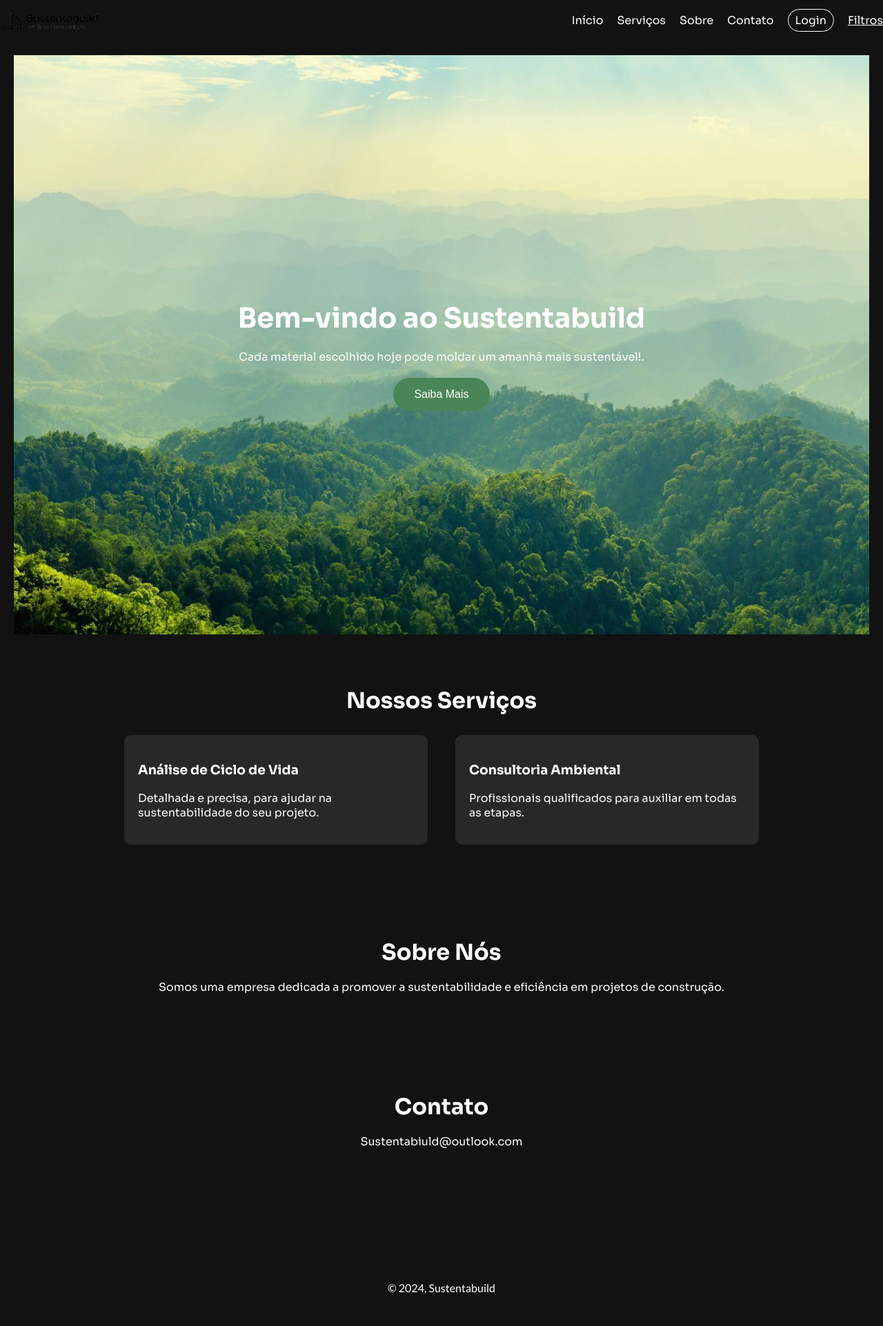
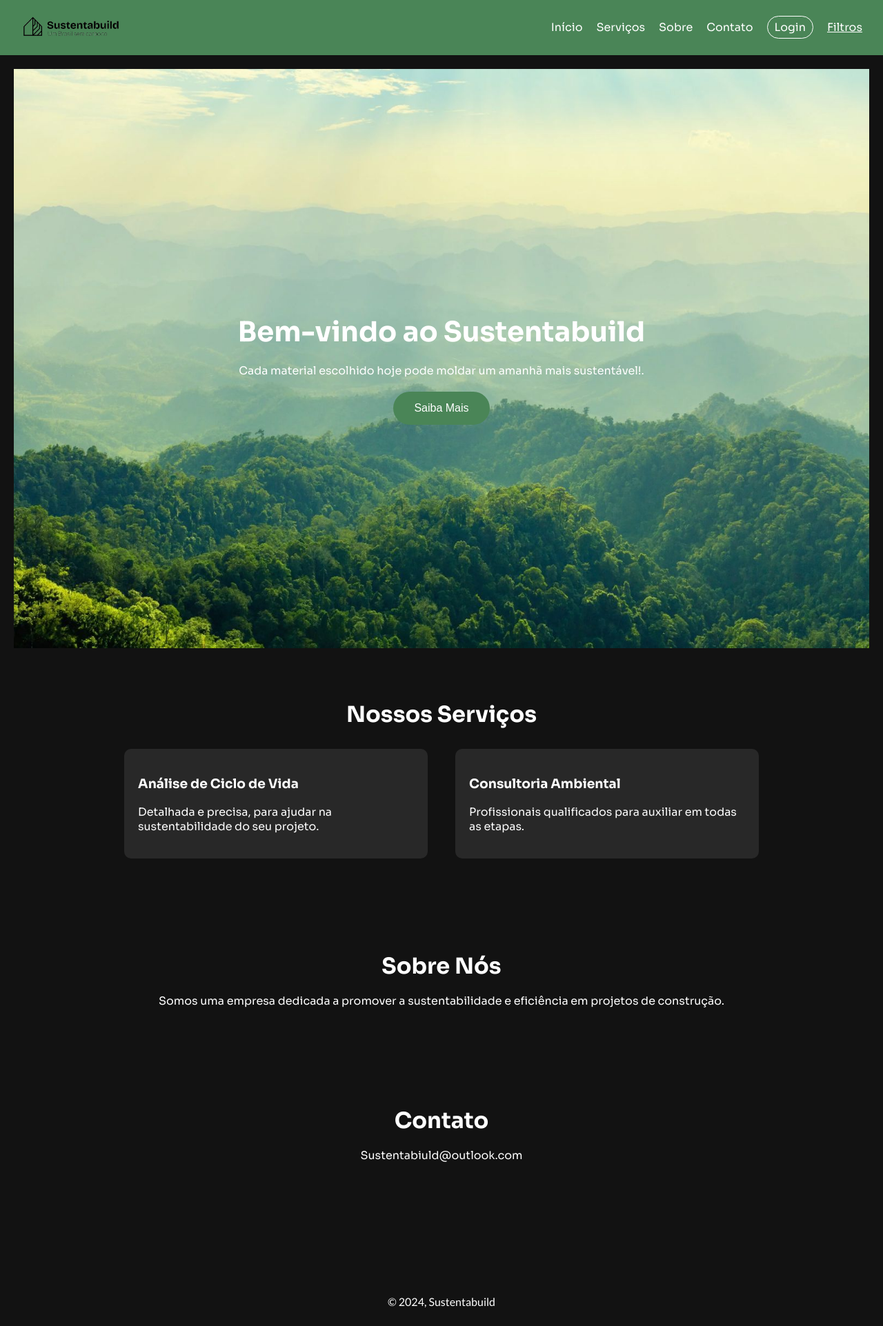
Before and after one commit to lr-guimaraes/Sustentabuild, a PHP site: page / in a window 1280 px wide. Shown: the whole page at 69% size. Before the commit the page ends 1876 px from the top, so only its background shows below. Run offline with PHP 8.4, Linux system fonts and the light colour scheme.

Commit message:
Update styles.css

```diff
--- a/styles.css
+++ b/styles.css
@@ -1881,7 +1881,7 @@
 }
 
 
-header, footer {
+footer {
     background-color: #121212;
     color: #FFFFFF;
     padding: 10px 0;
```
